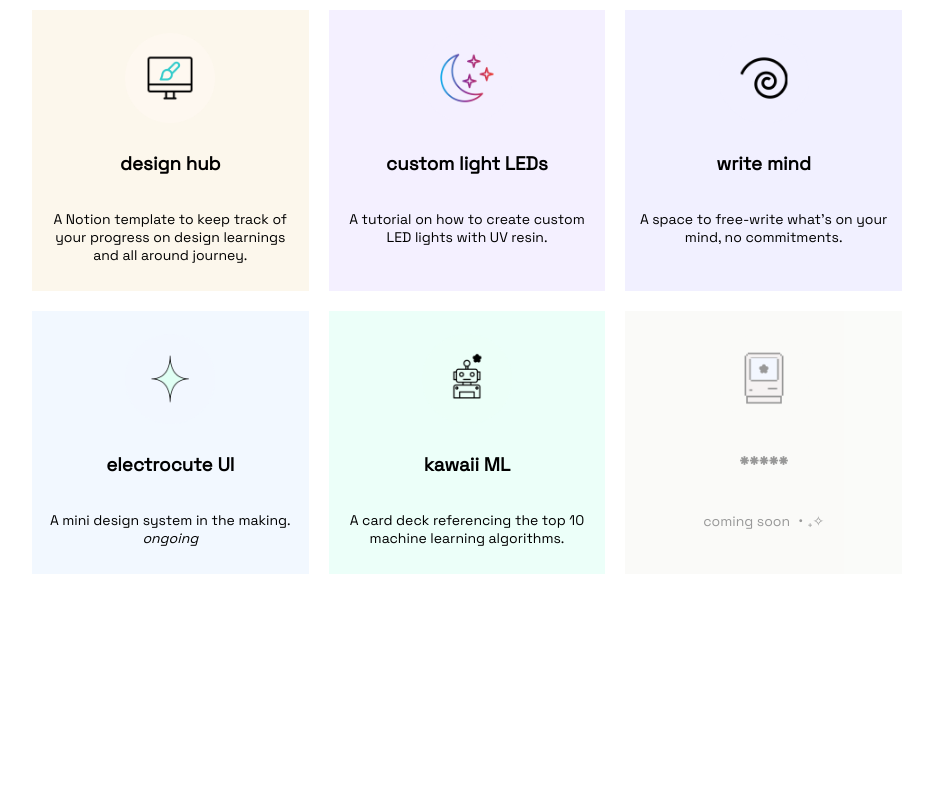
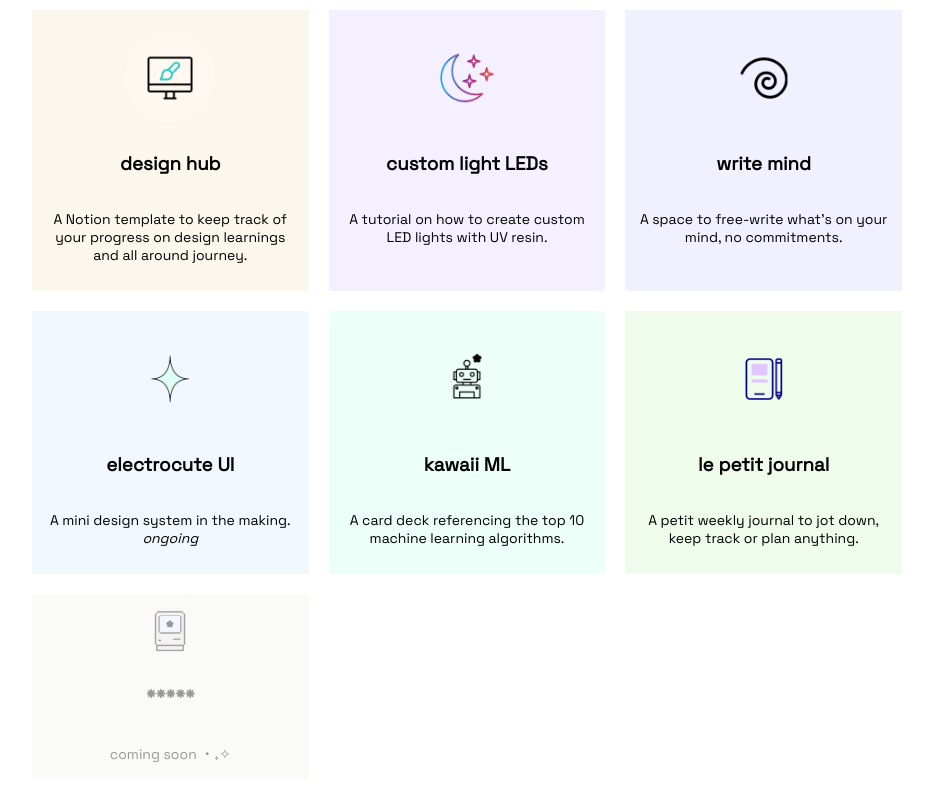
Before and after one commit to yafira/electrocute, a Next.js app: page / in a window 1280 px wide. Shown: the part 818-1618 px from the top of the page, without its empty margins (173-1106 px from the left). Before the commit the page ends 1511 px from the top, so only its background shows below. Built offline with nearby package versions, Linux system fonts and the light colour scheme; a web font is replaced by a local one.

Commit message:
added new project, le petit journal

```diff
--- a/src/components/Container.js
+++ b/src/components/Container.js
@@ -9,7 +9,8 @@ import Logo8 from '../assets/led.png'
 import Logo9 from '../assets/write.png'
 import Logo10 from '../assets/ecuteui.png'
 import Logo11 from '../assets/kml.png'
-import Logo12 from '../assets/iclay.png'
+import Logo12 from '../assets/journal.png'
+import Logo13 from '../assets/iclay.png'
 import Image from 'next/image'
 import styles from '../styles/Home.module.css'
 import Link from 'next/link'
@@ -139,8 +140,19 @@ export default function Container() {
 					<p>A card deck referencing the top 10 machine learning algorithms.</p>
 				</Link>
 
-				<Link href='/' className={styles.projectCard12}>
+				<Link
+					href='https://le-petit-journal.vercel.app/'
+					className={styles.projectCard12}
+				>
 					<Image className={styles.logo} src={Logo12} alt='project 12' />
+					<h3>le petit journal</h3>
+					<p>
+						A petit weekly journal to jot down, keep track or plan anything.{' '}
+					</p>
+				</Link>
+
+				<Link href='/' className={styles.projectCard13}>
+					<Image className={styles.logo} src={Logo13} alt='project 13' />
 					<h3>*****</h3>
 					<p>coming soon ・₊✧</p>
 				</Link>
--- a/src/styles/Home.module.css
+++ b/src/styles/Home.module.css
@@ -196,6 +196,15 @@
 }
 
 .projectCard12 {
+	background-color: #f0fceb;
+}
+
+.projectCard12:hover {
+	background-color: #ddfbcf;
+	border-color: #b0f98e;
+}
+
+.projectCard13 {
 	opacity: 40%;
 	background-color: #f3f4ef;
 	border: transparent 2px solid;
```
Also changed, not shown: src/assets/journal.png (added).
